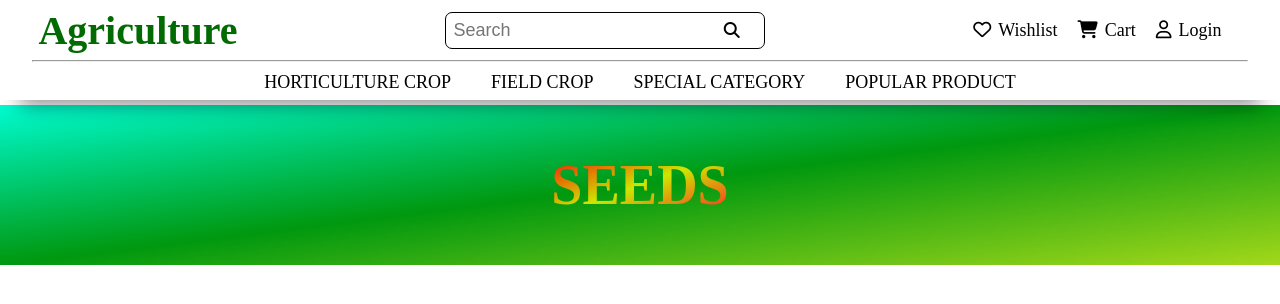
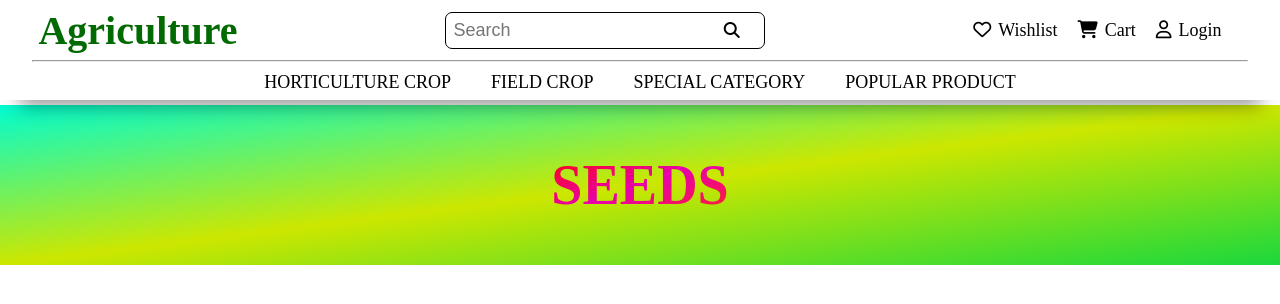
Before and after one commit to krushna7222/Pesticide-Fertilizer, a website: page assets/Nav content/seed.html in a window 1280 px wide. Drawn offline with Linux system fonts and the light colour scheme.

Commit message:
Linear gredident updated

```diff
--- a/assets/Nav content/navcontentstyle.css
+++ b/assets/Nav content/navcontentstyle.css
@@ -9,9 +9,8 @@
   --footbg-color: rgb(25, 25, 78);
   --logo-color: rgb(2, 106, 2);
   --text-color: black;
-  --hero-text: linear-gradient(to bottom right, #ff0303, #cce700, #ff2323);
-  /* --hero-text: white; */
-  --hero-bg: linear-gradient(to bottom right, #00fcd2, #00980f, #a3d81a);
+  --hero-text: linear-gradient(to bottom right, #ff0303, #e700ad, #ff2323);
+  --hero-bg: linear-gradient(to bottom right, #00fcd2, #cce700, #1ad83d);
   --box-shaddow: rgba(0, 0, 0, 0.35) 0px 5px 15px;
 }
 
```
